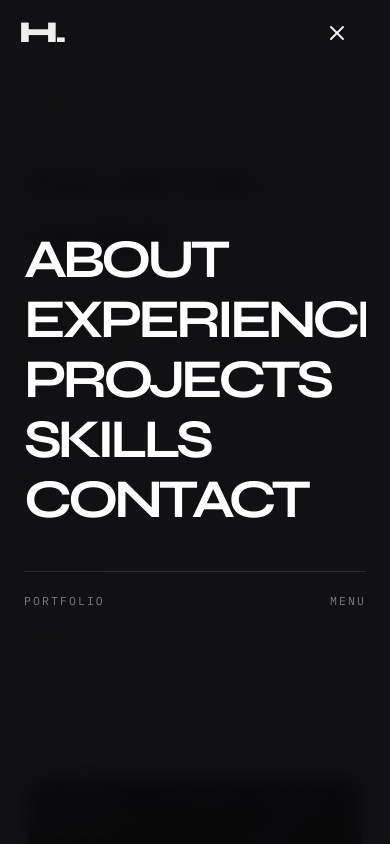
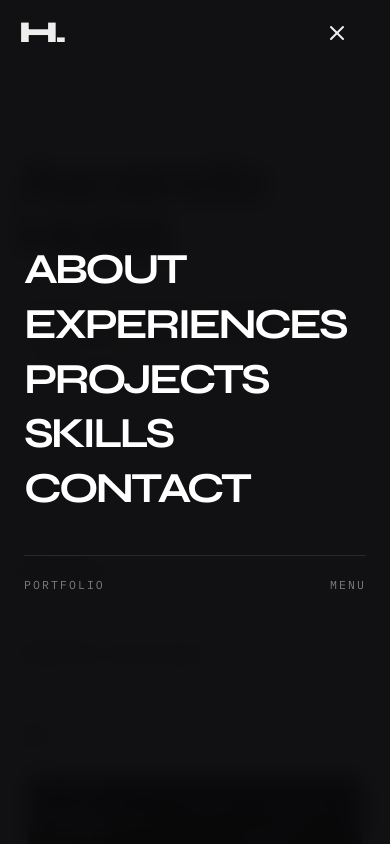
Before and after one commit to Harsh-44/portfolio, a Next.js app: page /projects/ascenda-hotel in a window 390 px wide. Both pictures are taken after a click on the button "Open menu". Shown: the top 844 px of the page. Built offline with nearby package versions, Linux system fonts and the light colour scheme.

Commit message:
Fit mobile menu labels

```diff
--- a/app/_components/site-header.tsx
+++ b/app/_components/site-header.tsx
@@ -261,13 +261,13 @@ export function SiteHeader({ hrefPrefix = "" }: SiteHeaderProps) {
         }`}
       >
         <nav className="flex min-h-svh flex-col justify-center px-6 py-24">
-          <div className="space-y-3">
+          <div className="space-y-4">
             {[...navItems, { href: "#contact", label: "Contact" }].map((item, index) => (
               <a
                 key={item.href}
                 href={`${hrefPrefix}${item.href}`}
                 onClick={() => setMenuOpen(false)}
-                className="block overflow-hidden font-display text-[clamp(3rem,14vw,5.8rem)] font-bold uppercase leading-[0.88] tracking-[-0.08em] text-white"
+                className="block overflow-hidden font-display text-[clamp(2.45rem,11vw,5.8rem)] font-bold uppercase leading-[0.9] tracking-[-0.07em] text-white"
               >
                 <span
                   className="inline-block transition-transform duration-700 ease-[cubic-bezier(0.22,1,0.36,1)]"
```
